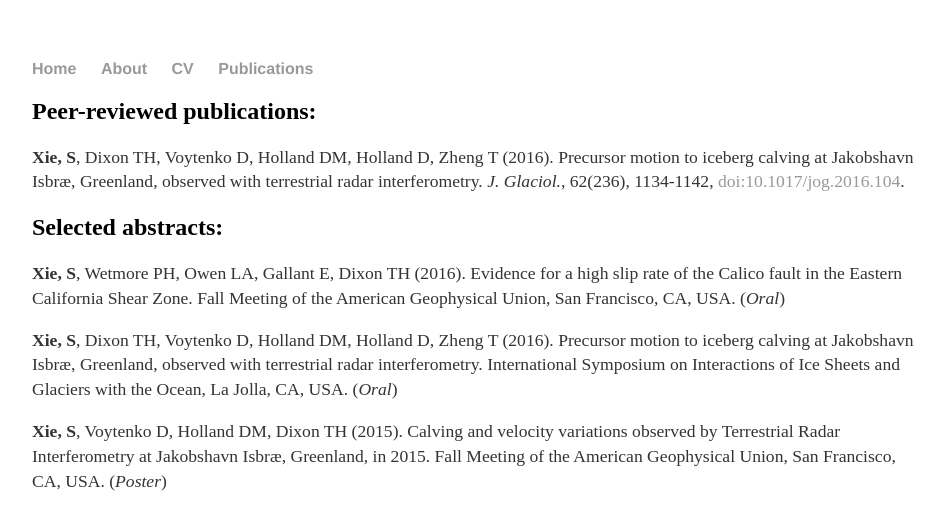
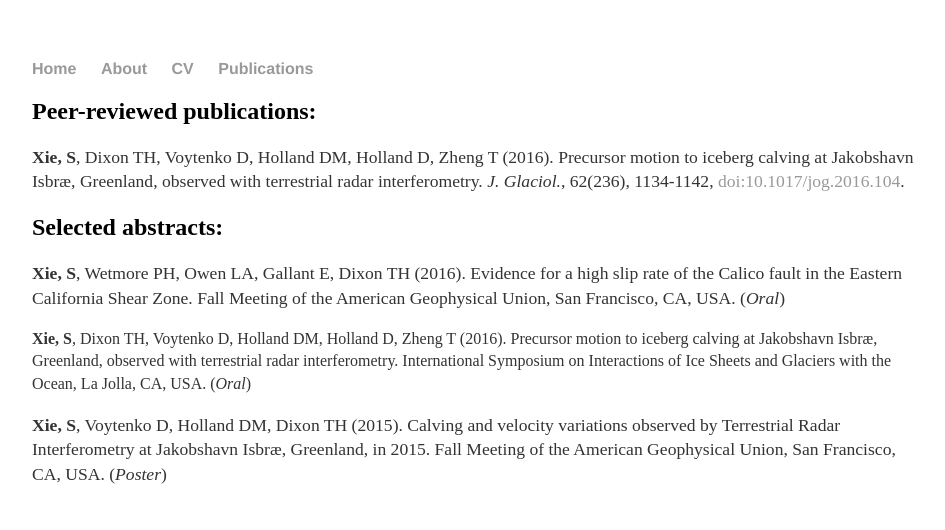
Before and after one commit to suruixie/suruixie.github.io, a Jekyll site: the page built from publications/index.html, in a window 1280 px wide. Shown: the top 530 px of the page, without its empty margins (160-1105 px from the left). Built offline with Jekyll 4.4.1, drawn with Linux system fonts in a browser that asks for light colours.

Commit message:
Update index.html

```diff
--- a/publications/index.html
+++ b/publications/index.html
@@ -15,7 +15,7 @@
 	<p style="font-size:1.1em;">
 		<strong>Xie, S</strong>, Wetmore PH, Owen LA, Gallant E, Dixon TH (2016). Evidence for a high slip rate of the Calico fault in the Eastern California Shear Zone. Fall Meeting of the American Geophysical Union, San Francisco, CA, USA. (<em>Oral</em>)
 	</p>
-	<p style="font-size:1.1em;">
+	<p style="font-size:1.0em;">
 		<strong>Xie, S</strong>, Dixon TH, Voytenko D, Holland DM, Holland D, Zheng T (2016). Precursor motion to iceberg calving at Jakobshavn Isbræ, Greenland, observed with terrestrial radar interferometry. International Symposium on Interactions of Ice Sheets and Glaciers with the Ocean, La Jolla, CA, USA. (<em>Oral</em>)
 	</p>
 	<p style="font-size:1.1em;">
```
